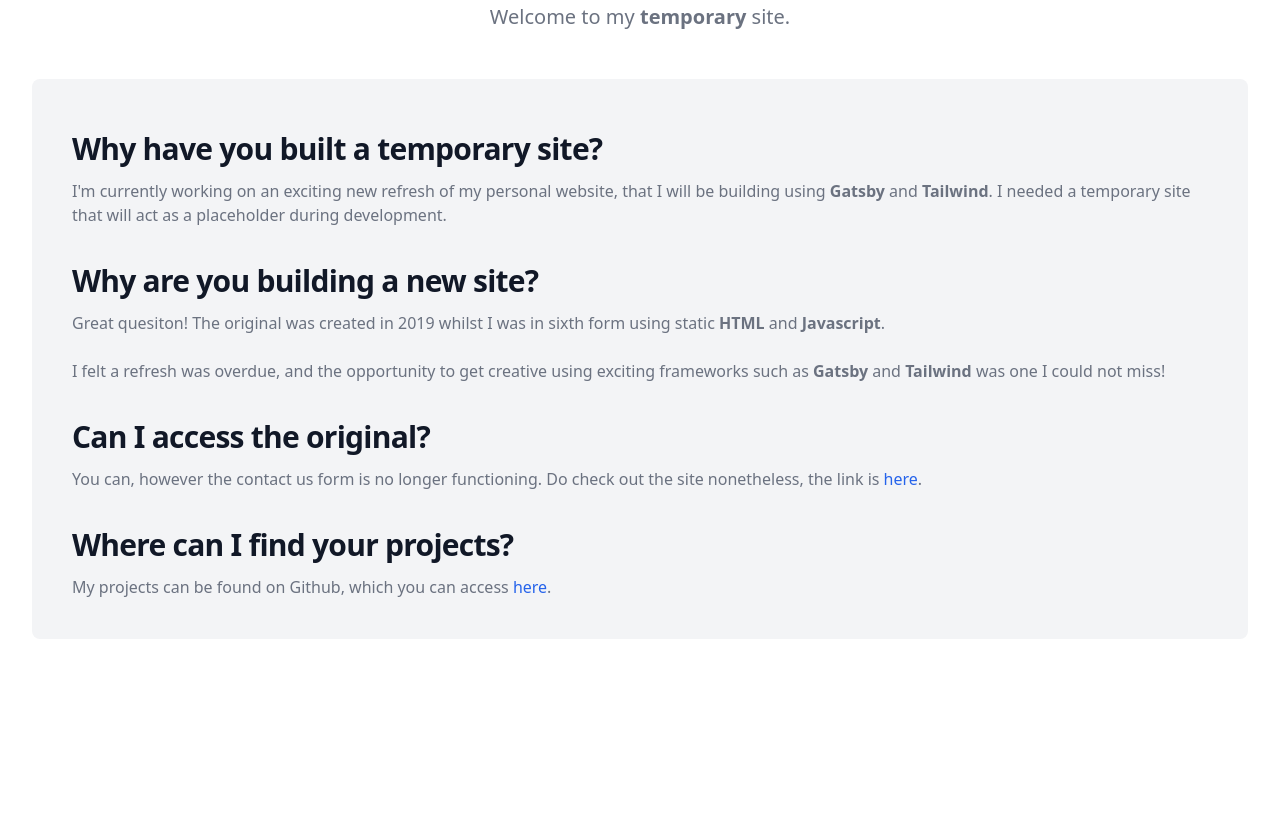
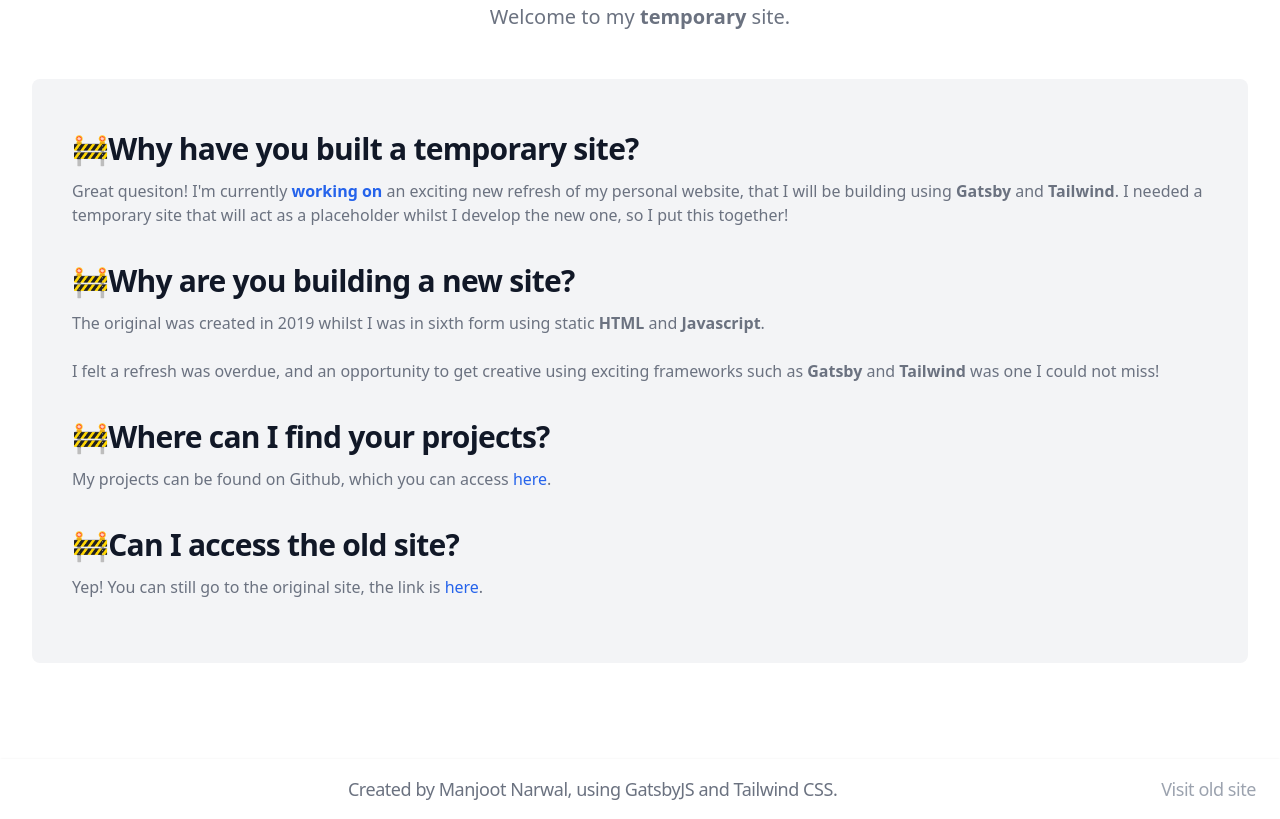
Before and after one commit to manjoot/manjoot-temporary-site, a Gatsby site: page / in a window 1280 px wide. Shown: the part 333-1152 px from the top of the page. Before the commit the page ends 1068 px from the top, so only its background shows below. Built offline with nearby package versions, Linux system fonts and the light colour scheme; Gatsby itself is replaced by a stand-in of ours.

```diff
--- /dev/null
+++ b/src/components/footer.js
@@ -0,0 +1,19 @@
+import React from "react";
+
+
+const Footer = () => {
+  return (
+    <footer class="footer-1 font-sans flex flex-col text-center sm:flex-row sm:text-left sm:justify-between py-4 px-6 bg-white shadow sm:items-baseline w-full">
+    <hr/>
+    <div class="mb-2 sm:mb-0">
+      <p class="text-lg sm:tracking-tight text-gray-500 ml-2" >Created by Manjoot Narwal, using GatsbyJS and Tailwind CSS.</p>
+
+    </div>
+    <div>
+          <a href="https://www.manjoot.github.io" class="text-lg sm:tracking-tight text-gray-400 hover:text-gray-200 ml-2" target="_blank">Visit old site</a>
+    </div>
+    </footer>
+  )
+}
+
+export default Footer;
--- a/src/components/header.js
+++ b/src/components/header.js
@@ -7,7 +7,7 @@
     <header>
       <nav class="font-sans flex flex-col text-center sm:flex-row sm:text-left sm:justify-between py-4 px-6 bg-white shadow sm:items-baseline w-full">
         <div class="mb-2 sm:mb-0">
-          <a href="/" class="text-2xl font-bold sm:tracking-tight text-gray-900 hover:text-gray-700"><span role="img" aria-label="construction">🚧</span> Manjoot <span role="img" aria-label="construction">🚧</span></a>
+          <a href="https://github.com/manjoot/manjoot-site" class="text-2xl font-bold sm:tracking-tight text-gray-900 hover:text-gray-700"target="_blank"><span role="img" aria-label="construction">🚧</span> Manjoot <span role="img" aria-label="construction">🚧</span></a>
         </div>
         <div>
           <a href="https://www.github.com/manjoot" class="text-lg sm:tracking-tight text-gray-800 hover:text-gray-400 ml-2" target="_blank">Github</a>
--- a/src/components/layout.js
+++ b/src/components/layout.js
@@ -3,6 +3,7 @@
 import { useStaticQuery, graphql } from "gatsby"
 
 import Header from "./header"
+import Footer from './footer'
 import Title from './title'
 import Questions from './questions'
 
@@ -26,6 +27,7 @@
           <Questions/>
         </div>
      </div>
+     <Footer/>
 
     </>
   )
--- a/src/components/questions.js
+++ b/src/components/questions.js
@@ -9,49 +9,50 @@
 
             {/* Why have you built a temporary site? */}
             <p className="my-3 text-xl sm:text-2xl lg:text-3xl font-bold sm:tracking-tight text-gray-900">
-              Why have you built a temporary site?
+              <span role="img" aria-label="construction">🚧</span>Why have you built a temporary site?
             </p>
             <p className="text-l text-gray-500">
-              I'm currently working on an exciting new refresh of my personal website, that I will be building using <b>Gatsby</b> and <b>Tailwind</b>. I needed a temporary site that will act as a placeholder during development.
+              Great quesiton! I'm currently <a className="text-blue-600 font-bold hover:text-blue-400" href="https://www.github.com/manjoot/manjoot-site" target="_blank">working on</a> an exciting new refresh of my personal website, that I will be building using <b>Gatsby</b> and <b>Tailwind</b>. I needed a temporary site that will act as a placeholder whilst I develop the new one, so I put this together!
             </p>
             <br/>
 
             {/* Why are you building a new site? */}
             <p className="my-3 text-xl sm:text-2xl lg:text-3xl font-bold sm:tracking-tight text-gray-900">
-              Why are you building a new site?
+              <span role="img" aria-label="construction">🚧</span>Why are you building a new site?
             </p>
             <p className="text-l text-gray-500">
-              Great quesiton! The original was created in 2019 whilst I was in sixth form using static <b>HTML</b> and <b>Javascript</b>.
+              The original was created in 2019 whilst I was in sixth form using static <b>HTML</b> and <b>Javascript</b>.
               <br/>
               <br/>
-              I felt a refresh was overdue, and the opportunity to get creative using exciting frameworks such as <b>Gatsby</b> and <b>Tailwind</b> was one I could not miss!
+              I felt a refresh was overdue, and an opportunity to get creative using exciting frameworks such as <b>Gatsby</b> and <b>Tailwind</b> was one I could not miss!
             </p>
             <br/>
 
-            {/* Can I access the original?*/}
+            {/* Where can I find your projects?*/}
             <p className="my-3 text-xl sm:text-2xl lg:text-3xl font-bold sm:tracking-tight text-gray-900">
-              Can I access the original?
+              <span role="img" aria-label="construction">🚧</span>Where can I find your projects?
             </p>
             <p className="text-l text-gray-500">
-              You can, however the contact us form is no longer functioning. Do check out the site nonetheless, the link is&nbsp;
-              <a className="text-blue-600 hover:text-blue-400" href="https://manjoot.github.io">
+              My projects can be found on Github, which you can access&nbsp;
+              <a className="text-blue-600 hover:text-blue-400" href="https://www.github.com/manjoot" target="_blank">
               here
               </a>
               .
             </p>
             <br/>
 
-            {/* Where can I find your projects?*/}
+            {/* Can I access the original?*/}
             <p className="my-3 text-xl sm:text-2xl lg:text-3xl font-bold sm:tracking-tight text-gray-900">
-              Where can I find your projects?
+              <span role="img" aria-label="construction">🚧</span>Can I access the old site?
             </p>
             <p className="text-l text-gray-500">
-              My projects can be found on Github, which you can access&nbsp;
-              <a className="text-blue-600 hover:text-blue-400" href="https://www.github.com/manjoot">
+              Yep! You can still go to the original site, the link is&nbsp;
+              <a className="text-blue-600 hover:text-blue-400" href="https://manjoot.github.io" target="_blank">
               here
               </a>
               .
             </p>
+            <br/>
 
           </div>
         </>
```
Also changed, not shown: README.md, src/images/gatsby-icon.png.
